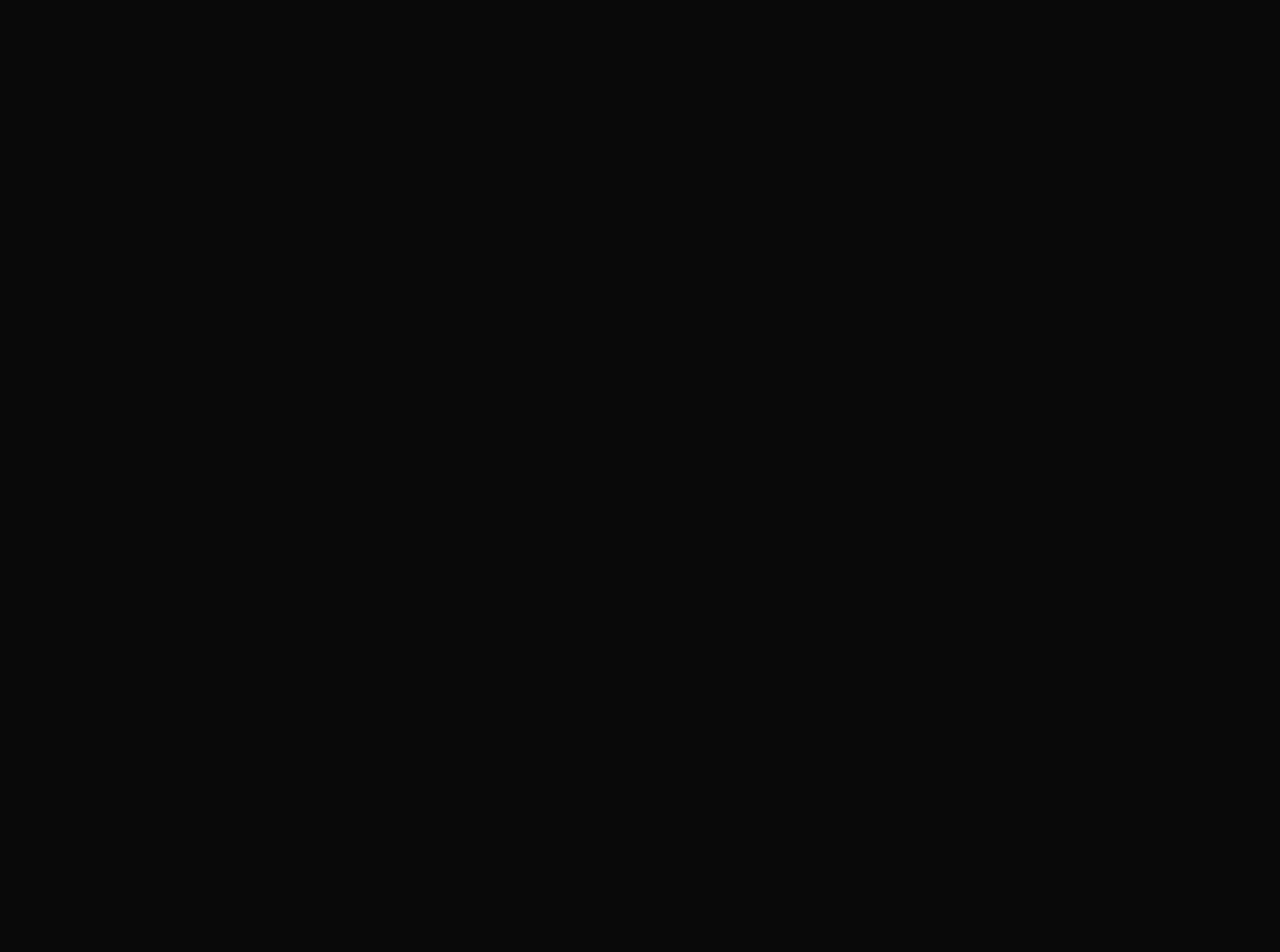
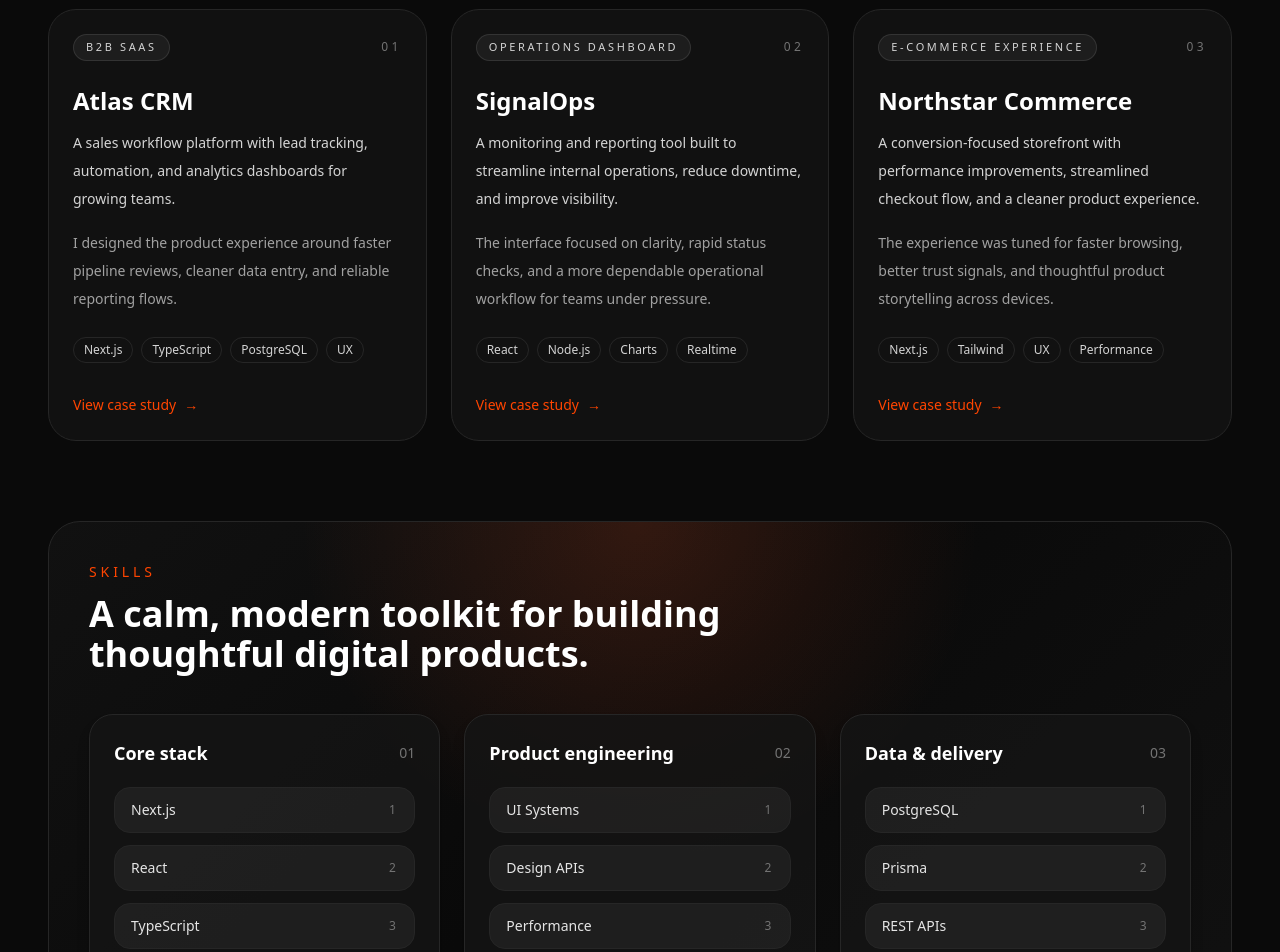
Before and after one commit to Laterat/myPortfolio, a Next.js app: page /projects in a window 1280 px wide. Shown: the part 420-1372 px from the top of the page. Before the commit the page ends 800 px from the top, so only its background shows below. Built offline with nearby package versions, Linux system fonts and the light colour scheme.

Commit message:
feat: Add animated project cards and skills section to portfolio

```diff
--- /dev/null
+++ b/app/projects/data.ts
@@ -0,0 +1,34 @@
+import type { ProjectItem } from "@/components/ProjectCard";
+
+export const projectsData: ProjectItem[] = [
+  {
+    title: "Atlas CRM",
+    category: "B2B SaaS",
+    summary:
+      "A sales workflow platform with lead tracking, automation, and analytics dashboards for growing teams.",
+    description:
+      "I designed the product experience around faster pipeline reviews, cleaner data entry, and reliable reporting flows.",
+    tags: ["Next.js", "TypeScript", "PostgreSQL", "UX"],
+    link: "/contact",
+  },
+  {
+    title: "SignalOps",
+    category: "Operations dashboard",
+    summary:
+      "A monitoring and reporting tool built to streamline internal operations, reduce downtime, and improve visibility.",
+    description:
+      "The interface focused on clarity, rapid status checks, and a more dependable operational workflow for teams under pressure.",
+    tags: ["React", "Node.js", "Charts", "Realtime"],
+    link: "/contact",
+  },
+  {
+    title: "Northstar Commerce",
+    category: "E-commerce experience",
+    summary:
+      "A conversion-focused storefront with performance improvements, streamlined checkout flow, and a cleaner product experience.",
+    description:
+      "The experience was tuned for faster browsing, better trust signals, and thoughtful product storytelling across devices.",
+    tags: ["Next.js", "Tailwind", "UX", "Performance"],
+    link: "/contact",
+  },
+];
--- a/app/projects/page.tsx
+++ b/app/projects/page.tsx
@@ -1,3 +1,89 @@
-export default function Projects() {
-  return <div>THis is projects pages</div>;
+import ProjectCard from "@/components/ProjectCard";
+import { projectsData } from "./data";
+
+const skillGroups = [
+  {
+    title: "Core stack",
+    skills: ["Next.js", "React", "TypeScript", "Node.js"],
+  },
+  {
+    title: "Product engineering",
+    skills: ["UI Systems", "Design APIs", "Performance", "Accessibility"],
+  },
+  {
+    title: "Data & delivery",
+    skills: ["PostgreSQL", "Prisma", "REST APIs", "Cloud Deployments"],
+  },
+];
+
+export default function ProjectsPage() {
+  return (
+    <main className="min-h-screen bg-surface text-white">
+      <section className="mx-auto max-w-7xl px-6 py-16 md:px-10 lg:px-12 lg:py-20">
+        <div className="max-w-3xl">
+          <p className="text-sm font-medium uppercase tracking-[0.28em] text-accent">
+            Portfolio
+          </p>
+          <h1 className="mt-4 text-4xl font-black tracking-tight text-white md:text-5xl">
+            Selected projects built with care, speed, and clarity.
+          </h1>
+          <p className="mt-6 text-lg leading-8 text-neutral-300">
+            These experiences span product strategy, polished frontend work, and
+            dependable engineering decisions that scale beyond the launch day.
+          </p>
+        </div>
+
+        <div className="mt-12 grid gap-6 lg:grid-cols-3">
+          {projectsData.map((project, index) => (
+            <ProjectCard key={project.title} project={project} index={index} />
+          ))}
+        </div>
+      </section>
+
+      <section className="mx-auto max-w-7xl px-6 pb-20 md:px-10 lg:px-12">
+        <div className="rounded-[32px] border border-surface-border bg-[radial-gradient(circle_at_top,_rgba(255,90,38,0.16),_transparent_42%),linear-gradient(135deg,#111111_0%,#0a0a0a_48%,#111111_100%)] p-8 md:p-10">
+          <div className="max-w-2xl">
+            <p className="text-sm font-medium uppercase tracking-[0.28em] text-accent">
+              Skills
+            </p>
+            <h2 className="mt-3 text-3xl font-bold text-white md:text-4xl">
+              A calm, modern toolkit for building thoughtful digital products.
+            </h2>
+          </div>
+
+          <div className="mt-10 grid gap-6 md:grid-cols-3">
+            {skillGroups.map((group, groupIndex) => (
+              <div
+                key={group.title}
+                className="rounded-3xl border border-surface-border bg-surface-raised/80 p-6 shadow-lg shadow-black/20"
+              >
+                <div className="flex items-center justify-between">
+                  <h3 className="text-lg font-semibold text-white">
+                    {group.title}
+                  </h3>
+                  <span className="text-sm text-neutral-500">
+                    0{groupIndex + 1}
+                  </span>
+                </div>
+
+                <div className="mt-5 space-y-3">
+                  {group.skills.map((skill, skillIndex) => (
+                    <div
+                      key={skill}
+                      className="group flex items-center justify-between rounded-2xl border border-surface-border bg-white/5 px-4 py-3 transition duration-300 hover:-translate-y-1 hover:border-accent/40"
+                    >
+                      <span className="text-sm text-neutral-200">{skill}</span>
+                      <span className="text-xs uppercase tracking-[0.2em] text-neutral-500 transition duration-300 group-hover:text-accent">
+                        {skillIndex + 1}
+                      </span>
+                    </div>
+                  ))}
+                </div>
+              </div>
+            ))}
+          </div>
+        </div>
+      </section>
+    </main>
+  );
 }
--- /dev/null
+++ b/components/ProjectCard.tsx
@@ -0,0 +1,65 @@
+import Link from "next/link";
+
+export interface ProjectItem {
+  title: string;
+  category: string;
+  summary: string;
+  description: string;
+  tags: string[];
+  link?: string;
+}
+
+interface ProjectCardProps {
+  project: ProjectItem;
+  index: number;
+}
+
+export default function ProjectCard({ project, index }: ProjectCardProps) {
+  return (
+    <article className="group relative overflow-hidden rounded-[28px] border border-surface-border bg-[#111111] p-6 transition duration-300 hover:-translate-y-2 hover:border-accent/50">
+      <div className="absolute inset-0 bg-[radial-gradient(circle_at_top_left,_rgba(255,69,0,0.16),_transparent_46%)] opacity-0 transition duration-500 group-hover:opacity-100" />
+
+      <div className="relative">
+        <div className="flex items-center justify-between gap-3">
+          <span className="rounded-full border border-white/10 bg-white/5 px-3 py-1 text-[11px] font-medium uppercase tracking-[0.24em] text-neutral-300">
+            {project.category}
+          </span>
+          <span className="text-xs uppercase tracking-[0.28em] text-neutral-500">
+            0{index + 1}
+          </span>
+        </div>
+
+        <h3 className="mt-6 text-2xl font-semibold text-white">
+          {project.title}
+        </h3>
+        <p className="mt-3 text-sm leading-7 text-neutral-300">
+          {project.summary}
+        </p>
+        <p className="mt-4 text-sm leading-7 text-neutral-400">
+          {project.description}
+        </p>
+
+        <div className="mt-6 flex flex-wrap gap-2">
+          {project.tags.map((tag) => (
+            <span
+              key={tag}
+              className="rounded-full border border-surface-border px-2.5 py-1 text-xs text-neutral-300"
+            >
+              {tag}
+            </span>
+          ))}
+        </div>
+
+        {project.link ? (
+          <Link
+            href={project.link}
+            className="mt-8 inline-flex items-center gap-2 text-sm font-medium text-accent transition hover:text-accent-soft"
+          >
+            View case study
+            <span aria-hidden="true">→</span>
+          </Link>
+        ) : null}
+      </div>
+    </article>
+  );
+}
```
